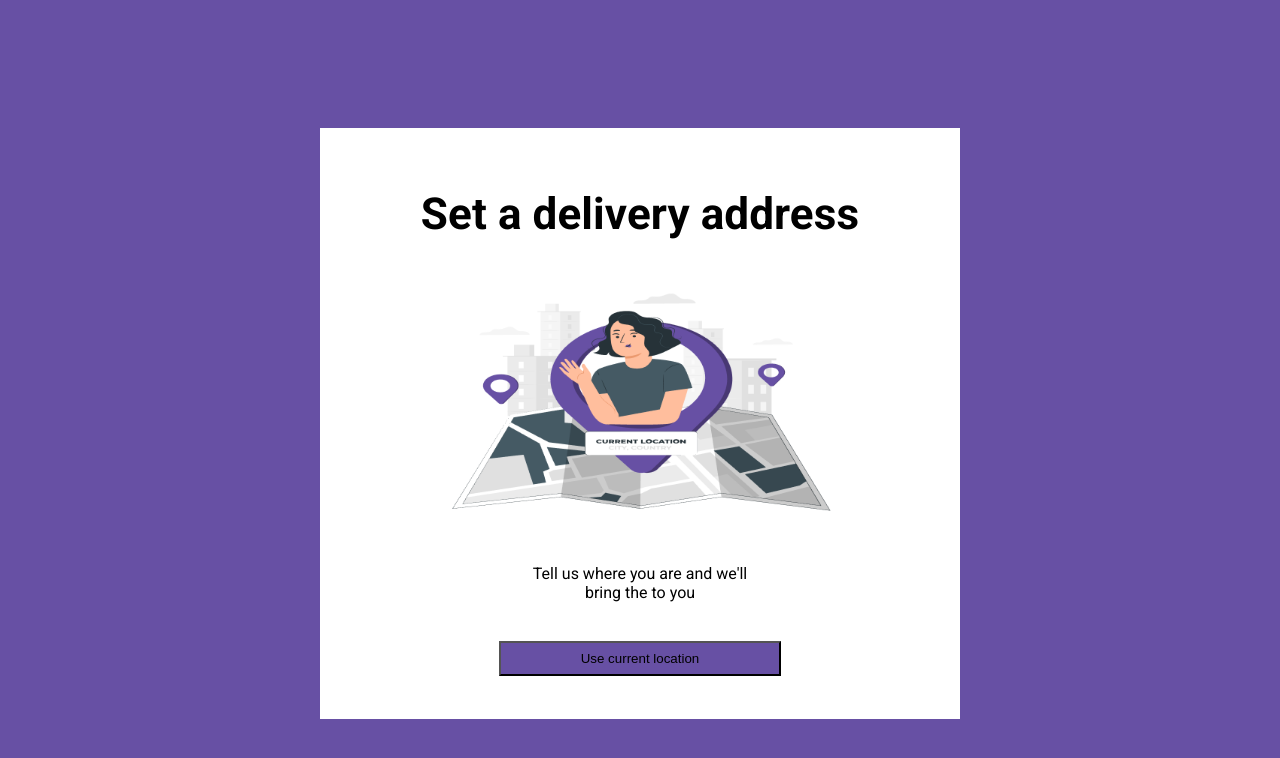
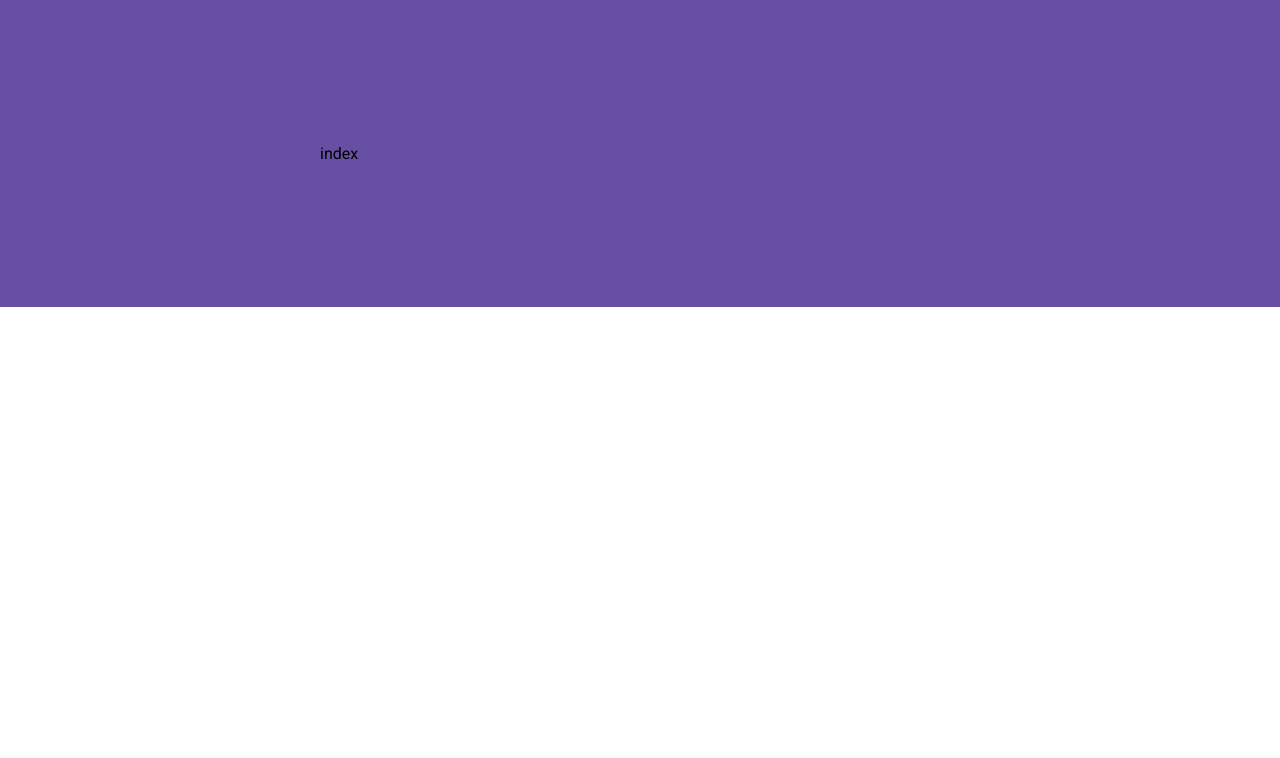
Before and after one commit to Stutern-Project-23/Group-3-Mealy-Project-Team-4B, a React (Create React App) app: page / in a window 1280 px wide. Shown: the top 758 px of the page. Built offline with nearby package versions, Linux system fonts and the light colour scheme.

Commit message:
add react router and routes

```diff
--- a/src/App.js
+++ b/src/App.js
@@ -1,13 +1,36 @@
 import CreateNewPassword from "./components/CreateNewPassword";
 import ForgotPassword from "./components/ForgotPassword";
 import SetDelivery from "./components/SetDelivery";
+import {
+  createBrowserRouter,
+  RouterProvider,
+} from "react-router-dom";
 
-function App() {
-  return (
-    <div className="App">
-      <SetDelivery/>
-    </div>
-  );
-}
+function App (){
+
+const router = createBrowserRouter([
+  {
+    path: "/",
+    element: <p>index</p>
+  },
+  {
+    path: "/forgot-password",
+    element: <ForgotPassword/>
+  },
+  {
+    path: "/delivery",
+    element: <SetDelivery/>
+  },
+  {
+    path: "/create-new-password",
+    element: <CreateNewPassword/>
+  },
+]);
+
+return (
+  <div className="App">
+    <RouterProvider router={router} />
+  </div>
+)}
 
 export default App;
--- a/src/index.js
+++ b/src/index.js
@@ -1,14 +1,11 @@
 import React from 'react';
 import ReactDOM from 'react-dom/client';
 import App from './App';
-import { BrowserRouter } from 'react-router-dom';
 
 const root = ReactDOM.createRoot(document.getElementById('root'));
 root.render(
   <React.StrictMode>
-    <BrowserRouter>
-      <App />
-    </BrowserRouter>
+    <App />
   </React.StrictMode>
 );
 
```
